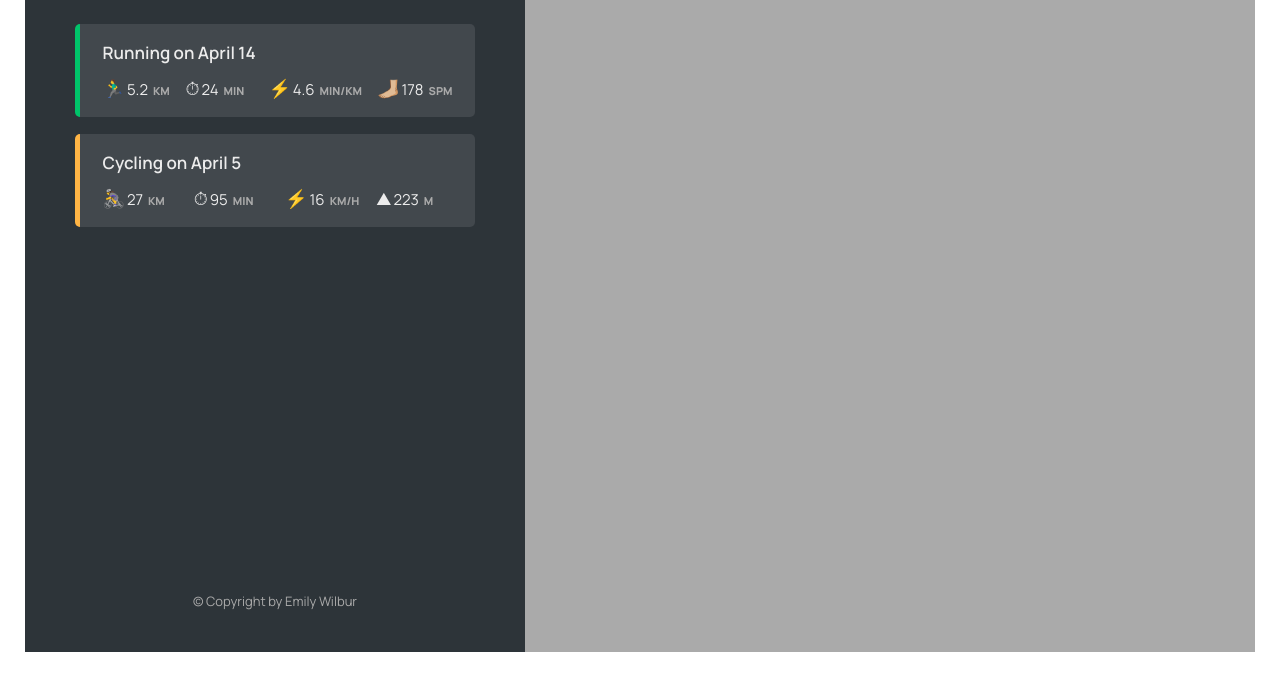
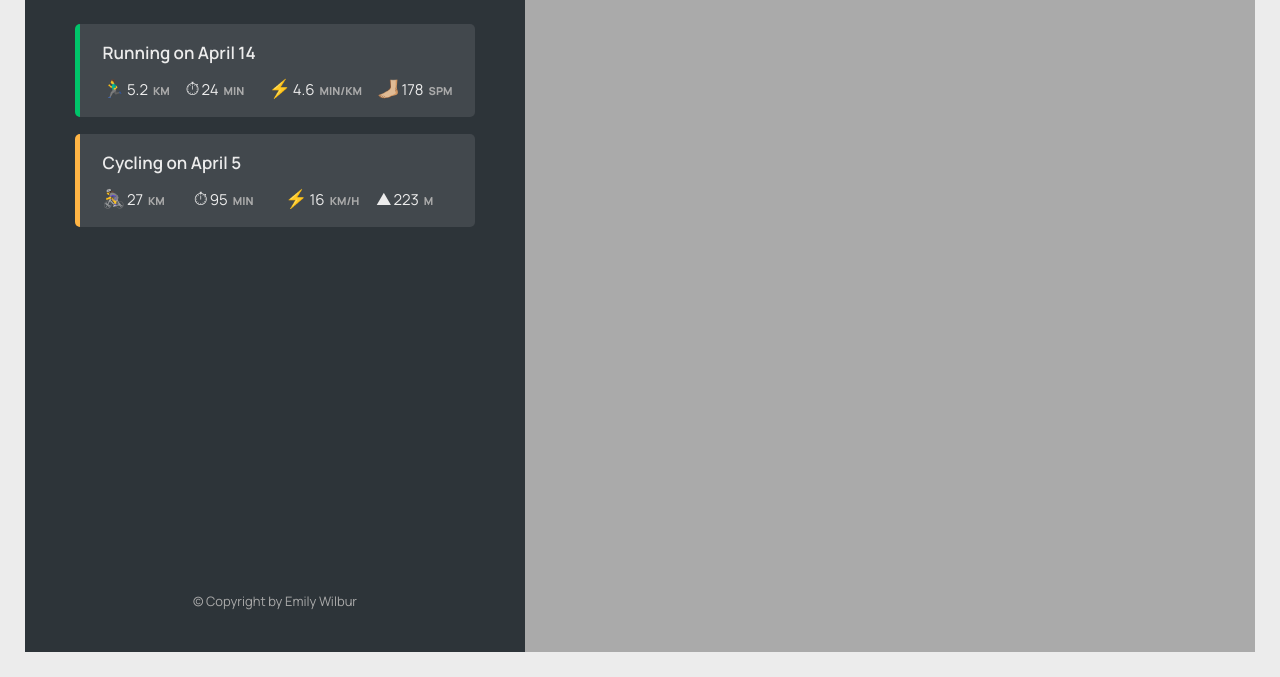
Before and after one commit to emilyjwilbur/boozeme, a plain HTML site: page index.html in a window 1280 px wide. Shown: the part 123-800 px from the top of the page. Drawn offline with Linux system fonts and the light colour scheme.

Commit message:
user story//readme

```diff
--- a/style.css
+++ b/style.css
@@ -28,7 +28,7 @@
     height: 100vh;
     overscroll-behavior-y: none;
 
-    background-color: #fff;
+    background-color: var(--color-light--2);
     padding: 2.5rem;
 
     display: flex;
```
Also changed, not shown: README.md.
